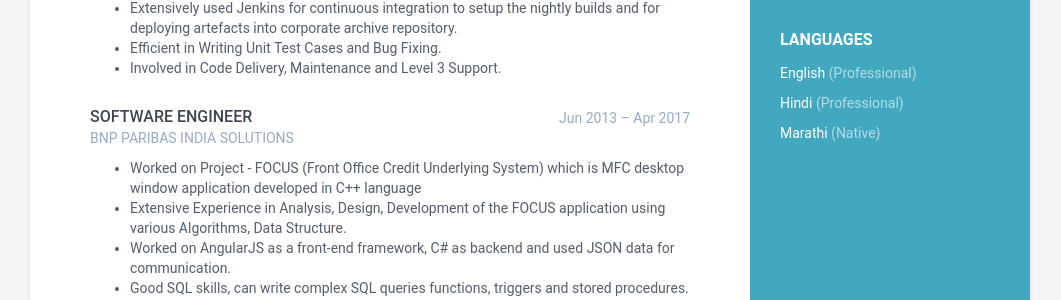
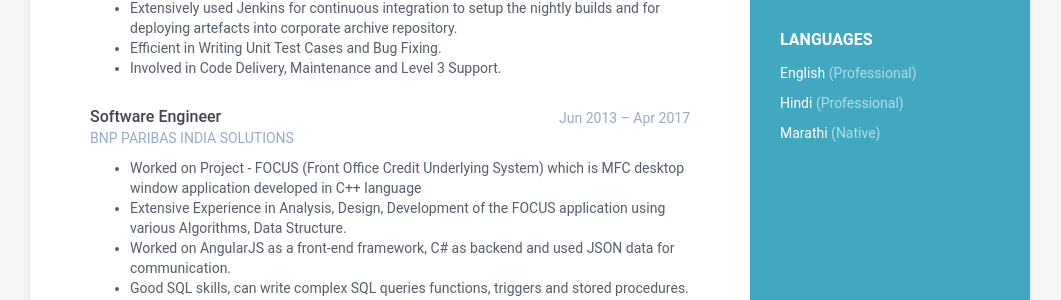
Before and after one commit to bhushan-dhumal/bhushan-dhumal.github.io, a Jekyll site: the page built from index.html, in a window 1280 px wide. Shown: the part 784-1084 px from the top of the page, without its empty margins (110-1171 px from the left). Built offline with Jekyll 4.4.1, drawn with Linux system fonts in a browser that asks for light colours.

```diff
--- a/_data/data.yml
+++ b/_data/data.yml
@@ -81,7 +81,7 @@ experiences:
         -	Efficient in Writing Unit Test Cases and Bug Fixing.
         -	Involved in Code Delivery, Maintenance and Level 3 Support.
 
-    - role: SOFTWARE ENGINEER
+    - role: Software Engineer
       time: Jun 2013 – Apr 2017
       company: BNP PARIBAS INDIA SOLUTIONS
       details: |
```
